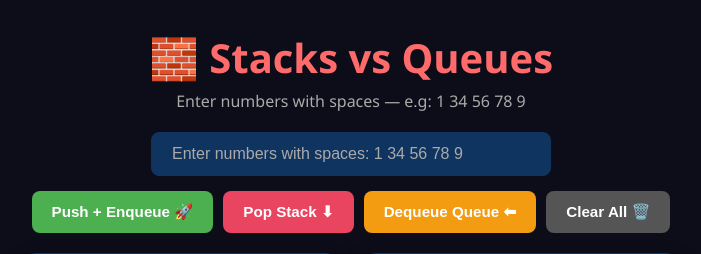
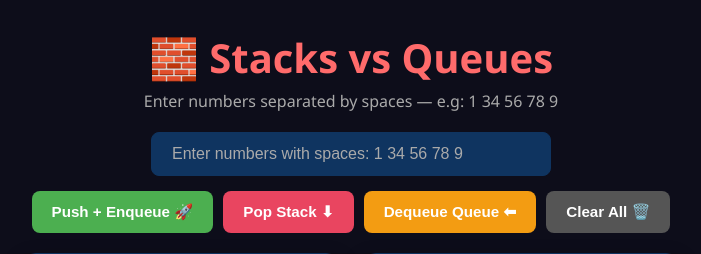
Before and after one commit to vagallamadhuri-spec/CFAI, a Django app: page / in a window 1280 px wide. Shown: the top 254 px of the page, without its empty margins (289-990 px from the left). Run offline with Django 5.2, Linux system fonts and the light colour scheme.

Commit message:
updated subtitle

```diff
--- a/stackqueue/templates/index.html
+++ b/stackqueue/templates/index.html
@@ -96,7 +96,7 @@
 <body>
 
 <h1>🧱 Stacks vs Queues</h1>
-<p class="subtitle">Enter numbers with spaces — e.g: 1 34 56 78 9</p>
+<p class="subtitle">Enter numbers separated by  spaces — e.g: 1 34 56 78 9</p>
 
 <form method="POST">
     {% csrf_token %}
```
